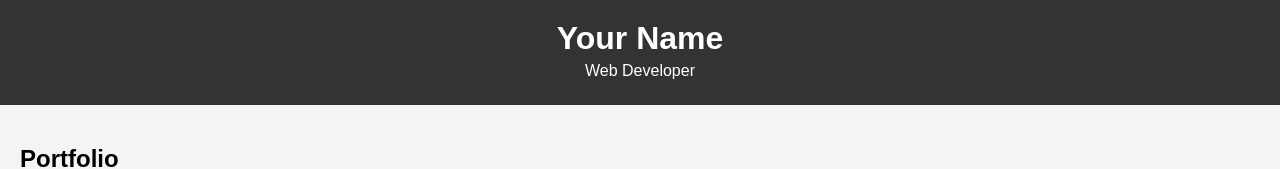
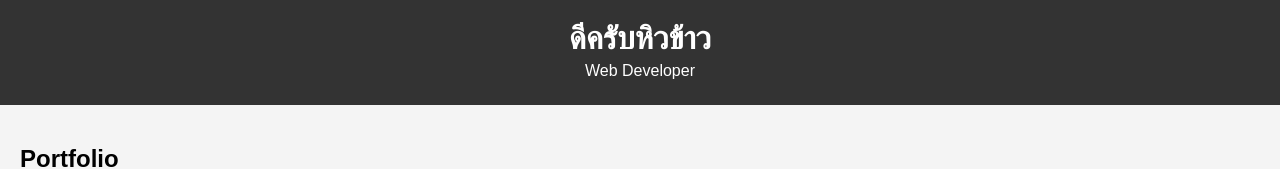
Before and after one commit to chisanupong-SR/chisanupongSRPort.github.io, a plain HTML site: page index.html in a window 1280 px wide. Shown: the top 169 px of the page. Drawn offline with Linux system fonts and the light colour scheme.

Commit message:
Update index.html

```diff
--- a/index.html
+++ b/index.html
@@ -8,7 +8,7 @@
 </head>
 <body>
     <header>
-        <h1>Your Name</h1>
+        <h1>ดีครับหิวข้าว</h1>
         <p>Web Developer</p>
     </header>
 
```
